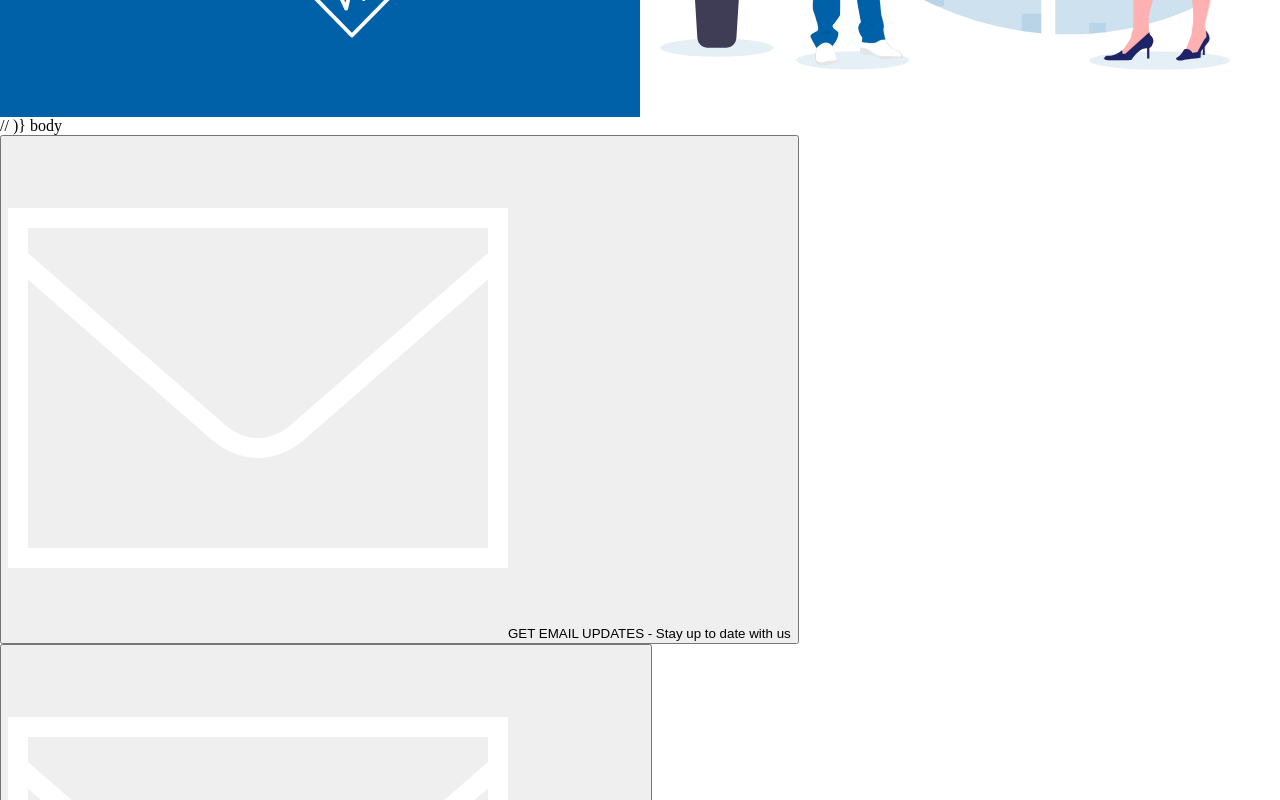
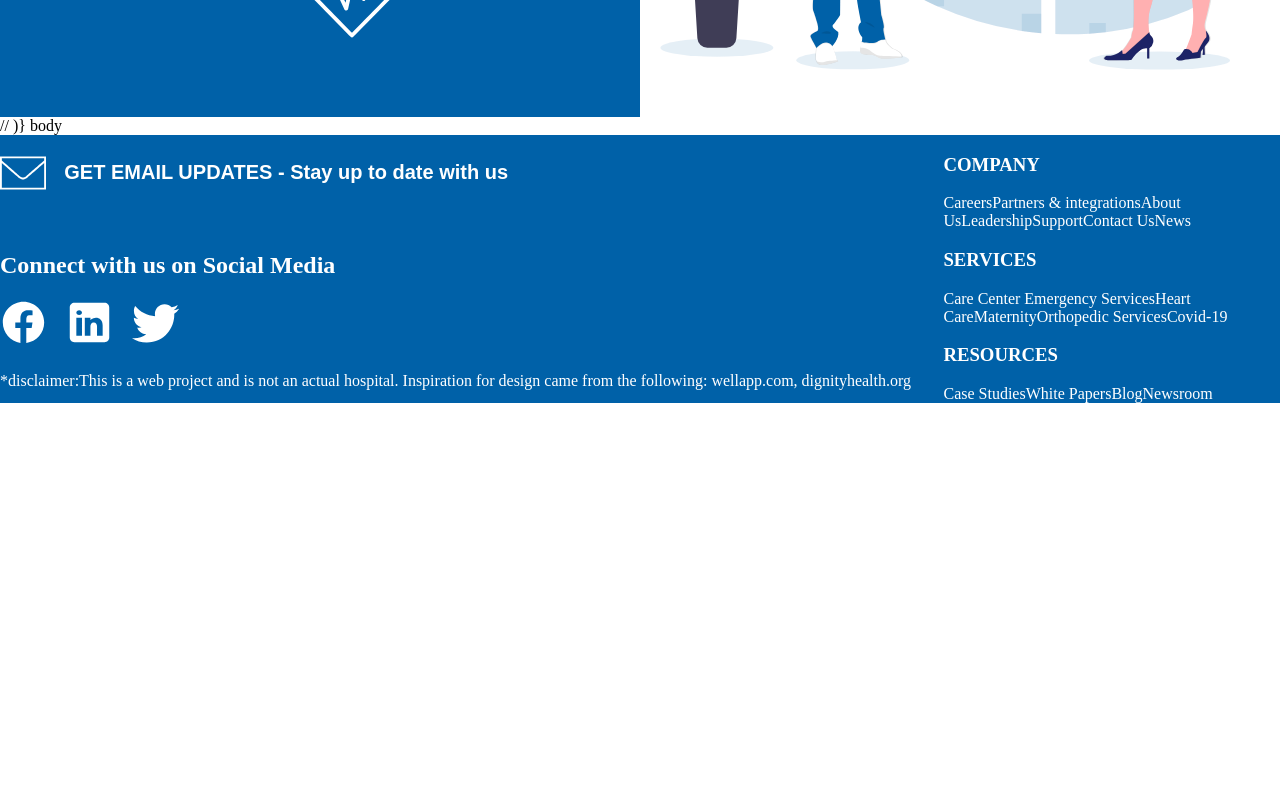
Before and after one commit to mrnguyener21/Hospital_Landing_Page_React, a React (Create React App) app: page / in a window 1280 px wide. Shown: the part 640-1440 px from the top of the page. After the commit the page ends 1043 px from the top, so only its background shows below. Built offline with nearby package versions, Linux system fonts and the light colour scheme.

Commit message:
imported css for footer react component. debugged issue of envelope image not correlating to the css

```diff
--- a/src/component/Footer/Footer.js
+++ b/src/component/Footer/Footer.js
@@ -6,7 +6,7 @@ const Footer = ({footerLinks, images:{envelope, facebook, linkedin, twitter}}) =
         <div className={styles.leftResourceCotainer}>
             <div className={styles.emailContainer}>
                 <button type='button' className={styles.emailButton}>
-                    <img src = {envelope} alt={"envelope SVG"} className='emailImage'/>
+                    <img src = {envelope} alt={"envelope SVG"} className={styles.emailImage}/>
                     GET EMAIL UPDATES  -  Stay up to date with us
                 </button>
                 <button type='button' className={styles.emailButtonMobile}>
@@ -29,9 +29,8 @@ const Footer = ({footerLinks, images:{envelope, facebook, linkedin, twitter}}) =
         <div className={styles.srightResourceContainer}>
             {footerLinks.map(({links, title}) =>
                 <div className={styles.footerLinksContainer}>
-                    <h3>{title}</h3>
-                    {console.log(title)}
-                    <div>{links}</div>
+                    <h3 className={styles.footerLinktitle}>{title}</h3>
+                    <div className={styles.footerLink}>{links}</div>
                 </div>
             )}
 
--- a/src/component/Footer/Footer.module.css
+++ b/src/component/Footer/Footer.module.css
@@ -1,3 +1,150 @@
-/* .envelope{
+.resourceSection{
+    /* padding: 2% 15%; */
+    /* border: solid; */
+    border-color: black;
+    background-color: #0061A8;
+    color: white;
+    display: flex;
+    flex-direction: row;
+    justify-content: space-between;
+}
+
+.leftResourceContainer{
+    width:40%;
+}
+
+.emailContainer{
+    display: flex;
+    flex-direction: row;
+}
+
+.emailButton{
+    background-color: #0061A8;
+    border: none;
+    color: white;
+    padding: 15px 25px 15px 0px;
+    text-align: center;
+    text-decoration: none;
+    display: flex;
+    font-size: 20px;
+    font-weight:bold;
+    align-items: center;
+
+}
+
+.emailButton:hover{
+    cursor:pointer;
+}
+
+.emailButtonMobile{
+    display:none;
+    background-color: #0061A8;
     border: solid;
-} */
+    color: white;
+    padding: 15px 25px 15px 0px;
+    text-align: center;
+    text-decoration: none;
+    /* display: flex; */
+    font-size: 20px;
+    font-weight:bold;
+    align-items: center;
+
+}
+
+.emailButtonMobile:hover{
+    cursor:pointer;
+}
+
+.emailImage{
+/* border: dotted; */
+/* border-color: red; */
+color: green;
+width:5%;
+margin-right: 2%;
+}
+
+.socialMediaContainer{
+    height:60%;
+    display: flex;
+    flex-direction: column;
+    justify-content: center;
+}
+
+.socialMediaTitle:hover{
+    cursor:default;
+}
+
+.socialMediaImage{
+    width:5%;
+    margin-right:2%;
+    /* border: solid; */
+}
+
+.socialMediaImage:hover{
+    cursor:pointer;
+}
+
+.disclaimer:hover{
+    cursor:default;
+}
+
+.rightResourceContainer{
+    width:50%;
+    display: flex;
+    flex-direction: row;
+    justify-content: space-between;
+}
+
+.companyTitle{
+    margin-top:0;
+}
+
+.companyTitle:hover{
+    cursor: default;
+}
+
+.companyLink{
+    margin:20px 0;
+}
+
+.companyLink:hover{
+    cursor: pointer;
+}
+
+.servicesTitle{
+    margin-top:0;
+}
+
+.servicesTitle:hover{
+    cursor: default;
+}
+
+.servicesLink{
+    margin:20px 0;
+}
+
+.servicesLink:hover{
+    cursor: pointer;
+}
+
+.resourcesTitle{
+    margin-top:0;
+}
+.resourcesTitle:hover{
+    cursor: default;
+}
+.resourcesLink{
+    margin:20px 0;
+}
+
+.resourcesLink:hover{
+    cursor: pointer;
+}
+
+.bottomDisclaimer{
+    display: none;
+}
+
+.bottomDisclaimer:hover{
+    cursor:default;
+}
```
